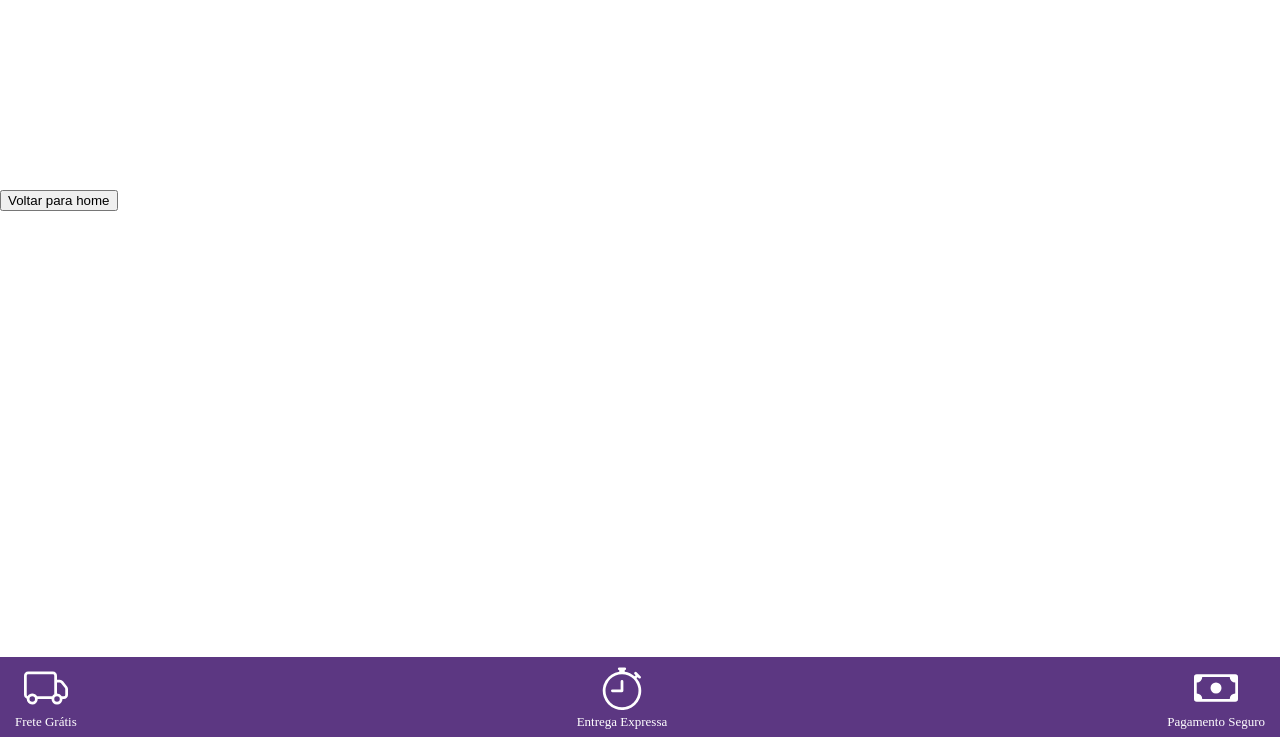
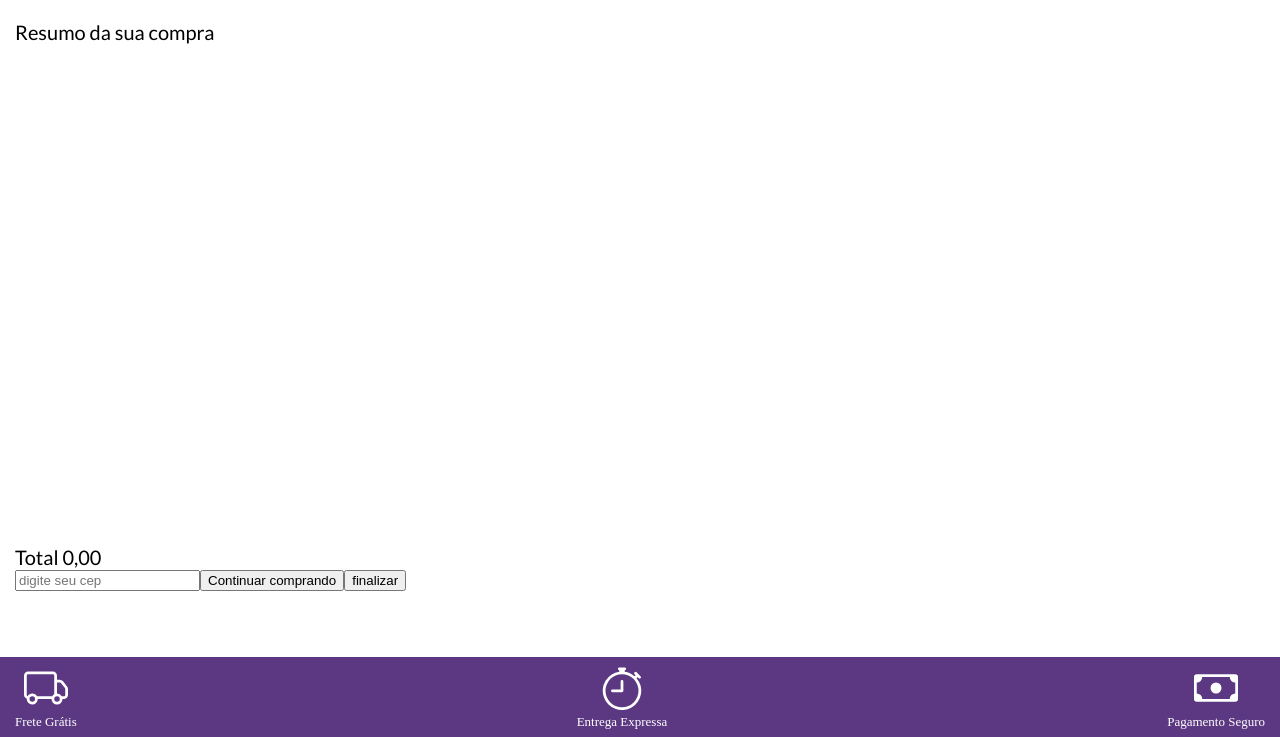
Before and after one commit to victorHL99/projeto14-boot-store-front, a React app: page /checkout in a window 1280 px wide. Shown: the part 63-800 px from the top of the page. Built offline with nearby package versions, Linux system fonts and the light colour scheme.

Commit message:
commit com a tela de checkout e o carrinho se conectando e persistindo o carrinho no local storage

```diff
--- a/package.json
+++ b/package.json
@@ -4,6 +4,7 @@
   "private": true,
   "dependencies": {
     "axios": "^0.27.2",
+    "frete": "^0.4.6",
     "react": "^17.0.2",
     "react-dom": "^17.0.2",
     "react-icons": "^4.3.1",
--- a/src/assets/css/global.css
+++ b/src/assets/css/global.css
@@ -8,3 +8,12 @@
 * {
     box-sizing:border-box;
 }
+
+input[type=number]::-webkit-inner-spin-button {
+    -webkit-appearance: none;
+
+}
+input[type=number] {
+    -moz-appearance: textfield;
+    appearance: textfield;
+}
--- a/src/components/App.js
+++ b/src/components/App.js
@@ -12,8 +12,16 @@ import Checkout from "./Checkout";
 
 function App(){
 
+    const infocart = localStorage.getItem('onShopCart');
+
+    const shopCartObj = JSON.parse(infocart);
+    console.log("Objeto: ",shopCartObj)
+
     const [token, setToken] = useState({token:null});
-    const [shopCart, setItemShopCart] = useState([]);
+    const [shopCart, setItemShopCart] = useState(shopCartObj||[]);
+    console.log("State:: ",shopCart)
+
+    localStorage.setItem('onShopCart',  JSON.stringify(shopCart));
 
     console.log('On App:', shopCart);
     return(
--- a/src/components/Checkout.js
+++ b/src/components/Checkout.js
@@ -1,33 +1,135 @@
+import { useState, useContext } from "react";
 import { useNavigate } from "react-router-dom";
 import styled from "styled-components";
+import { BsTrash } from 'react-icons/bs';
+
+
 import Footer from "./Footer";
 import Header from "./Header";
+import TokenContext from "./context/Token";
+import Loading from "./Loading";
+
 
 function Checkout(){
 
     const navigate = useNavigate();
+    const {shopCart, token} = useContext(TokenContext);
+    const [loading, setLoading] = useState(true);
+    let total = 0;
+    shopCart.forEach(element => {
+        total += element.item.price * element.qtd;
+    });
+    console.log('token', token);
 
+    setTimeout(()=>setLoading(false),1500);
 
-    return(
+    function finalize(){
+
+        token.token === null
+        ?navigate('/login')
+        :navigate('/sucess')
+    }
+
+    return loading ? <Loading/>:
         <>
         <Header/>
 
+        <Main>
+            <p className="resume">Resumo da sua compra</p>
+            <div className="summaryItems">
 
-        <Main>
-            <button onClick={()=>{navigate('/')}}>Voltar para home</button>
+                {shopCart.map((item, index) => <Items key={index} item={item}/>)}
+
+            </div>
+            <div className="resumeInfos">
+
+                <p>Total <span>{total.toFixed(2).replace('.',',')}</span></p>
+
+                <input type={'number'} placeholder={'digite seu cep'}></input>
+                <button onClick={()=>{navigate('/')}}>Continuar comprando</button>
+                <button onClick={()=>finalize()}>finalizar</button>
+
+            </div>
         </Main>
 
         <Footer/>
 
         </>
+
+}
+
+function Items({item}){
+
+    const {qtd, item:{imagesURL, name, price }} = item;
+    const total = (qtd*price).toFixed(2).replace('.',',');
+
+
+    return(
+        <Item>
+
+            <img src={imagesURL} alt={`imagem do pro produto no carrinho`}/>
+            <div>
+                <p className="name">{name}</p>
+                <p className="price">{qtd} x R$ {price.toFixed(2).replace('.',',')} un</p>
+                <p className="total">Total: R$ {total}</p>
+                <p className="trash">remover <BsTrash/></p>
+            </div>
+
+
+        </Item>
     )
 }
 
 const Main = styled.main`
 
-    padding-top: 250px;
+    padding: 75px 15px 0px 15px;
+
+    .resume{
+        margin: 10px 0 25px 0 ;
+    }
+
+    .summaryItems{
+        height: 480px;
+        overflow: scroll;
+    }
+
+`
+const Item = styled.div`
+    display: flex;
+
+    margin-bottom: 25px;
+    padding: 15px;
+    border-radius: 5px;
+    border: 1px solid #B0C4DE;
+    background-color: #FFFFFF;
 
 
+    img{
+        width: 100px;
+    }
+    div{
+        width: 100%;
+        padding: 20px;
+        display: flex;
+        flex-direction: column;
+        justify-content: space-between;
+
+    }
+    .name{
+        font-size: 18px;
+        margin-bottom: 15px;
+
+    }
+    .price{
+        font-size: 15px;
+        margin-bottom: 15px;
+    }
+    .total{
+        font-size: 15px;
+    }
+    .trash{
+        margin-top: 10px;
+    }
 
 `
 
--- a/src/components/Header.js
+++ b/src/components/Header.js
@@ -5,6 +5,7 @@ import styled from 'styled-components';
 import { HiMenu } from 'react-icons/hi';
 import { BsCart2 } from 'react-icons/bs';
 import TokenContext from './context/Token';
+import { useNavigate } from 'react-router-dom';
 
 function Header (){
 
@@ -27,9 +28,18 @@ function Header (){
 
 function CartSummary(){
 
+    const navigate = useNavigate()
     const [cartState, setCartState] = useState(false);
 
-    const {shopCart} = useContext(TokenContext);
+
+    const infocart = localStorage.getItem('onShopCart');
+    const shopCart = JSON.parse(infocart);
+
+
+    let total =  0;
+
+    shopCart.forEach(element => total += element.item.price * element.qtd);
+
 
     return(
         <CartAndSummary cartState={cartState}>
@@ -49,8 +59,8 @@ function CartSummary(){
                 </div>
 
                 <div className='totalAndSendCheckout'>
-                    <p>Total: <span></span> </p>
-                    <button>Finalizar compra</button>
+                    <p>Total: <span> {total.toFixed(2).toString().replace('.',',')}</span> </p>
+                    <button onClick={()=> navigate('/checkout')}>Finalizar compra</button>
                 </div>
 
             </div>
@@ -61,9 +71,10 @@ function CartSummary(){
 function ItemsCart({item}){
 
     const {qtd, item:{imagesURL, name, price }} = item;
+    const total = (price*qtd).toFixed(2).toString().replace('.',',');
 
     return(
-        <div className='item'>{qtd} x <img src={imagesURL} alt={`imagem do pro produto no carrinho`}></img> <p>{name}</p> <p> R$ {price}</p></div>
+        <div className='item'>{qtd} x <img src={imagesURL} alt={`imagem do pro produto no carrinho`}></img> <p>{name}</p> <p> R$ {total}</p></div>
     )
 }
 
@@ -100,6 +111,7 @@ const CartAndSummary= styled.nav`
     font-weight: bold;
 
     .cart{
+
         position: absolute;
         top: 0;
         right: 0;
@@ -108,7 +120,6 @@ const CartAndSummary= styled.nav`
         align-items: center;
         justify-content: center;
         flex-direction: row;
-
         height: 100%;
     }
     .cartIcon{
--- a/src/components/Home.js
+++ b/src/components/Home.js
@@ -34,9 +34,6 @@ function Home(){
     },[context.token]);
 
 
-
-    console.log(products);
-
     return(
         <>
 
--- a/src/components/Item.js
+++ b/src/components/Item.js
@@ -17,7 +17,7 @@ function Item(){
     const navigate = useNavigate();
     const {idItem} = useParams();
 
-    const [itemInfos, setInfos] = useState({imagesURL:'', name:'', category:'', price:'', description:'', qtsAvailables:'',technicalsInfos:{brand:'', material:'', warranty:''}});
+    const [itemInfos, setInfos] = useState({imagesURL:'', name:'', category:'', price:0, description:'', qtsAvailables:'',technicalsInfos:{brand:'', material:'', warranty:''}});
 
     const [itemToAdd, setItemOnCart] = useState({qtd:1, item:itemInfos});
 
@@ -29,7 +29,6 @@ function Item(){
         setItemShopCart([...shopCart, itemToAdd]);
         navigate('/checkout')
     }
-
 
     useEffect(()=>{
         const config = {headers: {Authorization: `Bearer ${idItem}`}};
@@ -47,14 +46,14 @@ function Item(){
         <Header/>
 
         <Main>
-            <p className="category">categoria/{itemInfos.category}</p>
+            <p className="category">Categoria/{itemInfos.category} <span onClick={()=> navigate('/')}>voltar</span> </p>
             <div className="primaryInfos">
                 <img src={`${itemInfos.imagesURL}`} alt={`imagem do produto`}/>
 
                 <div>
                     <p className="name">{itemInfos.name}</p>
                     <div className="infos">
-                        <p className="price">R$ {itemInfos.price}</p>
+                        <p className="price">R$ {itemInfos.price.toFixed(2).replace('.',',  ')}</p>
                         <p className="available">disponiveis: {itemInfos.qtsAvailables}</p>
                         <p className="userRating">4,3 <MdStarHalf color="yellow"/></p>
                     </div>
@@ -93,14 +92,29 @@ const Main = styled.main`
     font-weight: bold;
     width: 100%;
     height: 100vh;
-    padding: 75px 15px 0px 15px;
+    padding: 115px 15px 0px 15px;
     margin-bottom: 200px;
 
 
     .category{
+        position: fixed;
         border-bottom: 2px solid #E6E6FA;
-        padding-bottom: 10px;
+        padding: 10px;
         margin-bottom: 10px;
+        display: flex;
+        flex-direction: row;
+        justify-content: space-between;
+        background-color: #FFF;
+        width: 100%;
+        left: 0;
+        top: 60px;
+
+    }
+    .category span{
+        color: #fff;
+        background-color: purple;
+        padding: 3px;
+        border-radius: 5px;
     }
     .primaryInfos{
         display: flex;
--- a/src/components/api/api.js
+++ b/src/components/api/api.js
@@ -1,7 +1,7 @@
 import axios from "axios";
 
 const api = axios.create({
-    baseURL:"http://localhost:5000"
+    baseURL:"http://10.0.0.105:5000"
 });
 
 export default api;
```
Also changed, not shown: 1 other file.
